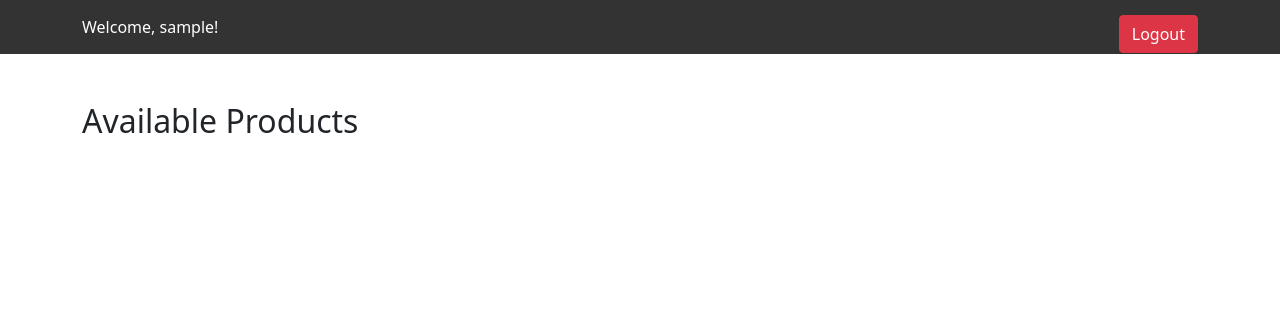
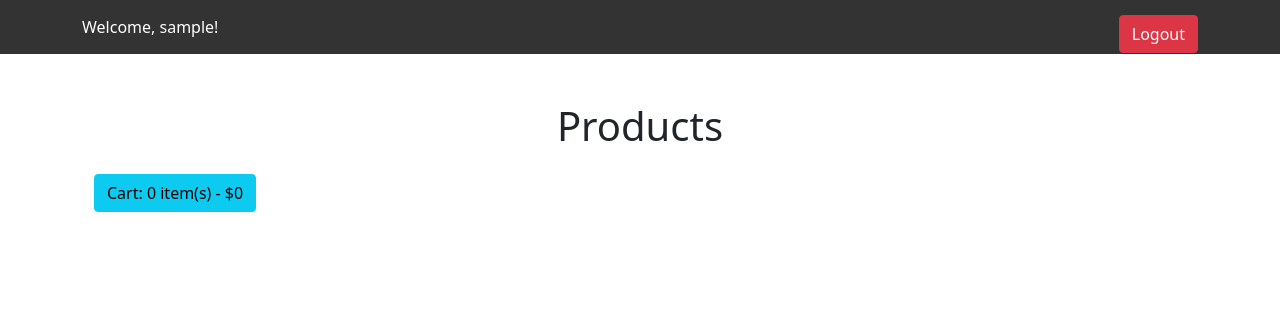
Before and after one commit to jariusismyname/pos_app, a Django app: page /products/ in a window 1280 px wide. Shown: the top 314 px of the page. Run offline with Django 5.2, Linux system fonts and the light colour scheme; the visitor is signed in with stand-in values (Sample User, id 1); data comes from the database, SQL or seed files in the repository; data that the repository does not hold is empty.

Commit message:
may crud functions na at may add to cart

```diff
--- a/pos_app/templates/products.html
+++ b/pos_app/templates/products.html
@@ -1,21 +1,34 @@
 {% extends 'base.html' %}
 
 {% block content %}
-<h2 class="mb-4">Available Products</h2>
+<div class="container mt-5">
+    <h1 class="text-center mb-4">Products</h1>
+
+    <!-- Cart Summary Section -->
+    <div class="cart-summary">
+        <a href="{% url 'view_cart' %}" class="btn btn-info">
+            Cart: {{ cart.items.count }} item(s) - ${{ cart.total_price }}
+        </a>
+    </div>
+
     <div class="row">
         {% for product in products %}
         <div class="col-md-4">
-        <div class="card product-card">
+            <div class="card mb-4">
                 <img src="{{ product.image.url }}" class="card-img-top" alt="{{ product.name }}">
                 <div class="card-body">
                     <h5 class="card-title">{{ product.name }}</h5>
                     <p class="card-text">{{ product.description }}</p>
-                <p>Price: ${{ product.price }}</p>
-                <p>Available: {{ product.quantity }}</p>
-                <a href="{% url 'place_order' product.id %}" class="btn btn-primary">Order Now</a>
+                    <p class="card-text"><strong>${{ product.price }}</strong></p>
+
+                    <form action="{% url 'add_to_cart' product.id %}" method="POST">
+                        {% csrf_token %}
+                        <button type="submit" class="btn btn-primary">Add to Cart</button>
+                    </form>
                 </div>
             </div>
         </div>
         {% endfor %}
     </div>
+</div>
 {% endblock %}
--- a/pos_app/urls.py
+++ b/pos_app/urls.py
@@ -2,13 +2,16 @@ from django.urls import path
 from . import views
 
 urlpatterns = [
+    path('add-to-cart/<int:product_id>/', views.add_to_cart, name='add_to_cart'),
+    path('cart/', views.view_cart, name='view_cart'),
+    path('adjust-cart-item/<int:cart_item_id>/<int:quantity>/', views.adjust_cart_item, name='adjust_cart_item'),
+    path('place-order/', views.place_order, name='place_order'),
+    path('delete-product/<int:product_id>/', views.delete_product, name='delete-product'),  # Delete product action
     path('edit-product/<int:product_id>/', views.edit_product, name='edit-product'),  # Edit product page
-    path('delete-product/<int:product_id>/', views.delete_product, name='delete-product'),  # Delete product action
     path('admin-login/', views.custom_admin_login, name='admin-login'),  # Custom admin login page
     path('login/', views.login_view, name='login'),  # Regular login page for customers
     path('signup/', views.signup_view, name='signup'),  # Signup page
     path('products/', views.products_view, name='products'),  # Products page
     path('crud/', views.crud_view, name='crud'),  # CRUD page (admin only)
-    path('place_order/<int:product_id>/', views.place_order, name='place_order'),  # Order page
     path('logout/', views.logout_view, name='logout'),  # Logout view
 ]
--- a/pos_app/views.py
+++ b/pos_app/views.py
@@ -1,19 +1,10 @@
-from django.shortcuts import render
+from django.shortcuts import render, redirect, get_object_or_404
+from django.contrib.auth import login, logout
+from django.contrib import messages
+from .forms import LoginForm, SignUpForm, ProductForm
+from .models import Product, CustomUser, Cart, CartItem, Order
+from django.contrib.auth.decorators import login_required
 
-# Create your views here.
-from django.shortcuts import render, redirect
-from django.contrib.auth import login, logout
-from .forms import LoginForm, SignUpForm, ProductForm
-from .models import Product, CustomUser, Order
-from django.shortcuts import render, redirect
-from django.contrib import messages
-from django.shortcuts import render, redirect, get_object_or_404
-from .models import Product
-from .forms import ProductForm
-from django.contrib import messages
-from django.shortcuts import redirect, get_object_or_404
-from .models import Product
-from django.contrib import messages
 
 # Delete product view
 def delete_product(request, product_id):
@@ -21,6 +12,7 @@ def delete_product(request, product_id):
     product.delete()
     messages.success(request, "Product deleted successfully!")
     return redirect('crud')  # Redirect to the CRUD page after deletion
+
 
 # Edit product view
 def edit_product(request, product_id):
@@ -37,43 +29,39 @@ def edit_product(request, product_id):
 
     return render(request, 'edit_product.html', {'form': form, 'product': product})
 
+
+# Custom Admin Login
 def custom_admin_login(request):
     if request.method == 'POST':
-        # Check if the password is correct
         password = request.POST.get('password')
         if password == "password":
-            # Redirect to the crud page for admin
-            return redirect('crud')
+            return redirect('crud')  # Redirect to CRUD page
         else:
-            # Show an error message if password is incorrect
             messages.error(request, "Incorrect password!")
-            return render(request, 'admin_login.html')  # Re-render the login page
-    return render(request, 'admin_login.html')  # Show login page on GET request
+            return render(request, 'admin_login.html')
+    return render(request, 'admin_login.html')
 
+
+# Welcome Page
 def welcome(request):
     return render(request, 'welcome.html')
+
+
+# Login View
 def login_view(request):
     if request.method == 'POST':
         form = LoginForm(request.POST)
 
         if form.is_valid():
             try:
-                # Get the user based on username
                 user = CustomUser.objects.get(username=form.cleaned_data['username'])
             except CustomUser.DoesNotExist:
                 messages.error(request, "User does not exist")
                 return render(request, 'login.html', {'form': form})
 
-            # Check if password matches
             if user.check_password(form.cleaned_data['password']):
                 login(request, user)
-
-                # # If user is admin (staff), redirect to the CRUD page
-                # if user.is_staff:
-                #     return redirect('crud')
-
-                # If user is a regular customer, redirect to the products page
-                return redirect('products')
+                return redirect('products')  # Redirect to the products page for regular users
             else:
                 messages.error(request, "Incorrect password")
                 return render(request, 'login.html', {'form': form})
@@ -84,6 +72,7 @@ def login_view(request):
     return render(request, 'login.html', {'form': form})
 
 
+# Sign Up View
 def signup_view(request):
     if request.method == 'POST':
         form = SignUpForm(request.POST)
@@ -98,66 +87,114 @@ def signup_view(request):
         form = SignUpForm()
     return render(request, 'signup.html', {'form': form})
 
+
+# Products View (with cart data)
+def products_view(request):
+    products = Product.objects.filter(quantity__gt=0)
+
+    # Get or create the cart for the logged-in user
+    cart, created = Cart.objects.get_or_create(user=request.user)
+
+    # Render the products page with the cart information
+    return render(request, 'products.html', {'products': products, 'cart': cart})
+
+
+from django.shortcuts import render, get_object_or_404
+from .models import Cart
+
+def view_cart(request):
+    # Get the user's cart
+    cart = get_object_or_404(Cart, user=request.user)
+
+    # Get all the items in the cart
+    cart_items = cart.items.all()
+
+    # Render the cart page with the cart items
+    return render(request, 'cart.html', {'cart': cart, 'cart_items': cart_items})
+from django.shortcuts import get_object_or_404, redirect
+from .models import Cart, CartItem, Product
+from django.contrib import messages
+
+# Add product to cart
+def add_to_cart(request, product_id):
+    product = get_object_or_404(Product, id=product_id)
+
+    # Get or create the cart for the logged-in user
+    cart, created = Cart.objects.get_or_create(user=request.user)
+
+    # Check if the product is already in the cart
+    cart_item, created = CartItem.objects.get_or_create(cart=cart, product=product)
+
+    if not created:
+        cart_item.quantity += 1  # Increase the quantity if product already in cart
+    cart_item.save()
+
+    messages.success(request, f"{product.name} added to your cart.")
+    return redirect('products')  # Redirect back to the products page
+
+
+# Adjust Cart Item Quantity
+def adjust_cart_item(request, cart_item_id, quantity):
+    cart_item = get_object_or_404(CartItem, id=cart_item_id)
+
+    if quantity > 0:
+        cart_item.quantity = quantity
+        cart_item.save()
+    else:
+        cart_item.delete()  # Delete the cart item if quantity is 0
+
+    return redirect('view_cart')
+
+
+# Place Order (after checking cart)
+@login_required
+def place_order(request):
+    cart = get_object_or_404(Cart, user=request.user)
+
+    if request.method == 'POST':
+        shipping_address = request.POST.get('shipping_address')
+
+        if not shipping_address:
+            messages.error(request, "Shipping address is required.")
+            return redirect('view_cart')  # If no shipping address provided
+
+        # Create an order from cart items
+        for item in cart.items.all():
+            Order.objects.create(
+                product=item.product,
+                quantity=item.quantity,
+                total_price=item.total_price(),
+                shipping_address=shipping_address,
+                ordered_by_username=request.user.username,
+            )
+            item.product.quantity -= item.quantity  # Update product quantity
+            item.product.save()
+
+        # Clear the user's cart
+        cart.items.all().delete()
+
+        messages.success(request, "Your order has been placed successfully!")
+        return redirect('products')  # Redirect to the products page after successful order
+
+    return render(request, 'place_order.html', {'cart': cart})
+
+
+# Logout View
+def logout_view(request):
+    logout(request)
+    return redirect('login')
+# In views.py
+from django.shortcuts import render
+from .models import Product
+from .forms import ProductForm
+
 def crud_view(request):
-
     products = Product.objects.all()
     if request.method == 'POST':
         form = ProductForm(request.POST, request.FILES)
         if form.is_valid():
             form.save()
-            return redirect('crud')
+            return redirect('crud')  # Redirect to CRUD page after successful update
     else:
         form = ProductForm()
     return render(request, 'crud.html', {'form': form, 'products': products})
-
-def products_view(request):
-    products = Product.objects.filter(quantity__gt=0)
-    return render(request, 'products.html', {'products': products})
-
-def logout_view(request):
-    logout(request)
-    return redirect('login')
-from django.contrib.auth.decorators import login_required
-from django.shortcuts import render, redirect
-from .models import Product, Order
-
-@login_required
-def place_order(request, product_id):
-    try:
-        product = Product.objects.get(id=product_id)
-    except Product.DoesNotExist:
-        return redirect('products')  # Handle the case where the product does not exist
-
-    if request.method == 'POST':
-        quantity = int(request.POST.get('quantity'))
-        shipping_address = request.POST.get('shipping_address')
-
-        if quantity > product.quantity:
-            return render(request, 'place_order.html', {
-                'product': product,
-                'error': 'Not enough stock available'
-            })
-
-        # If the user is authenticated, use their username; otherwise, set as "guest"
-        if request.user.is_authenticated:
-            ordered_by = request.user.username
-        else:
-            ordered_by = "guest"  # Set a default for guests
-
-        # Update product quantity
-        product.quantity -= quantity
-        product.save()
-
-        # Create the order
-        Order.objects.create(
-            product=product,
-            quantity=quantity,
-            total_price=quantity * product.price,
-            shipping_address=shipping_address,
-            ordered_by_username=ordered_by,  # Ensure you're using this field correctly
-        )
-
-        # Redirect to the products page after the order is placed
-        return redirect('products')
-
-    return render(request, 'place_order.html', {'product': product})
```
Also changed, not shown: pos_app/models.py (+39 -4 lines), pos_app/templates/cart.html (added, +43 -0 lines), pos_app/templates/place_order.html (+9 -16 lines), pos_app/templates/view_cart.html (added, +44 -0 lines), pos_app/migrations/0003_cart_cartitem.py (added). Lines whose indentation alone changed are shown as unchanged.
